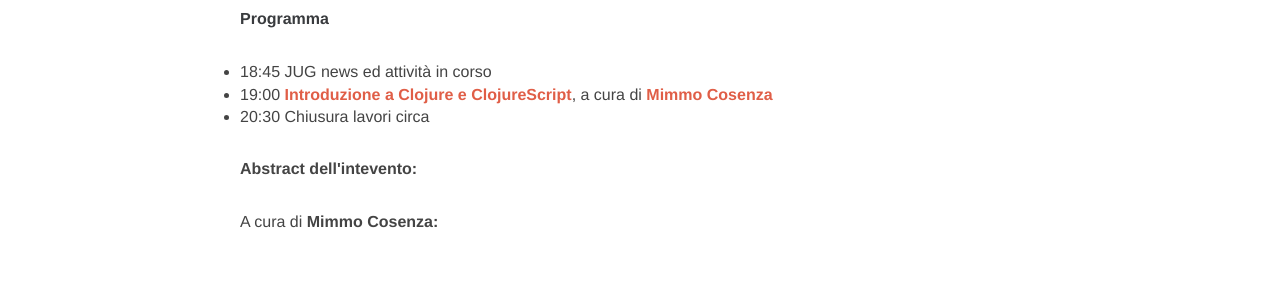
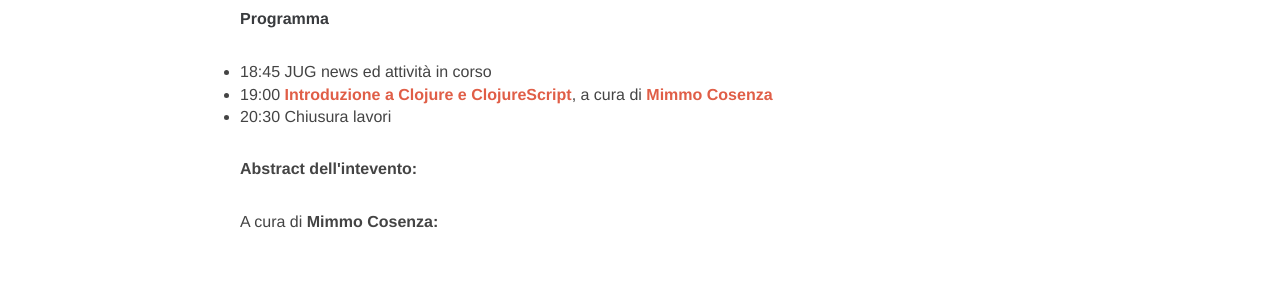
Before and after one commit to jugmilano/jugmilano.github.io, a Jekyll site: the page built from _posts/2014-09-30-meeting-#63.md, in a window 1280 px wide. Shown: the part 393-693 px from the top of the page. Built offline with Jekyll 4.4.1, drawn with Linux system fonts in a browser that asks for light colours; nearby versions of some CDN libraries; Markdown is read by kramdown in place of the engine named in the settings.

Commit message:
fixed type in old_meeting template

```diff
--- a/_layouts/old_meeting.html
+++ b/_layouts/old_meeting.html
@@ -29,7 +29,7 @@
 <ul>
 	<li>18:45 JUG news ed attività in corso</li>
 	<li>19:00 <a href="#abstract"><span style="font-weight:bold">{{page.description}}</span></a>, a cura di <a href="#bio"><span style="font-weight:bold">{{page.speaker}}</span></a>
-	<li>20:30 Chiusura lavori circa</li>
+	<li>20:30 Chiusura lavori</li>
 </ul>
 </p>
 
```
